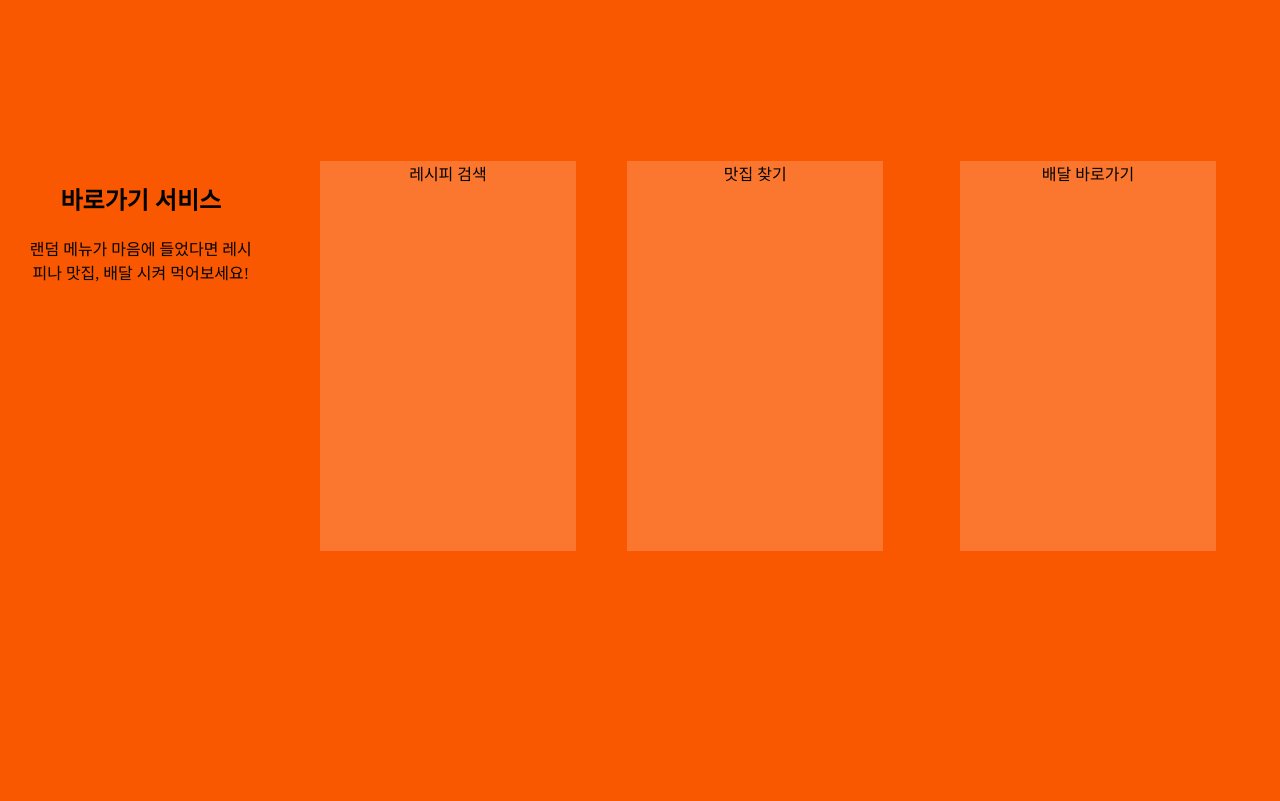
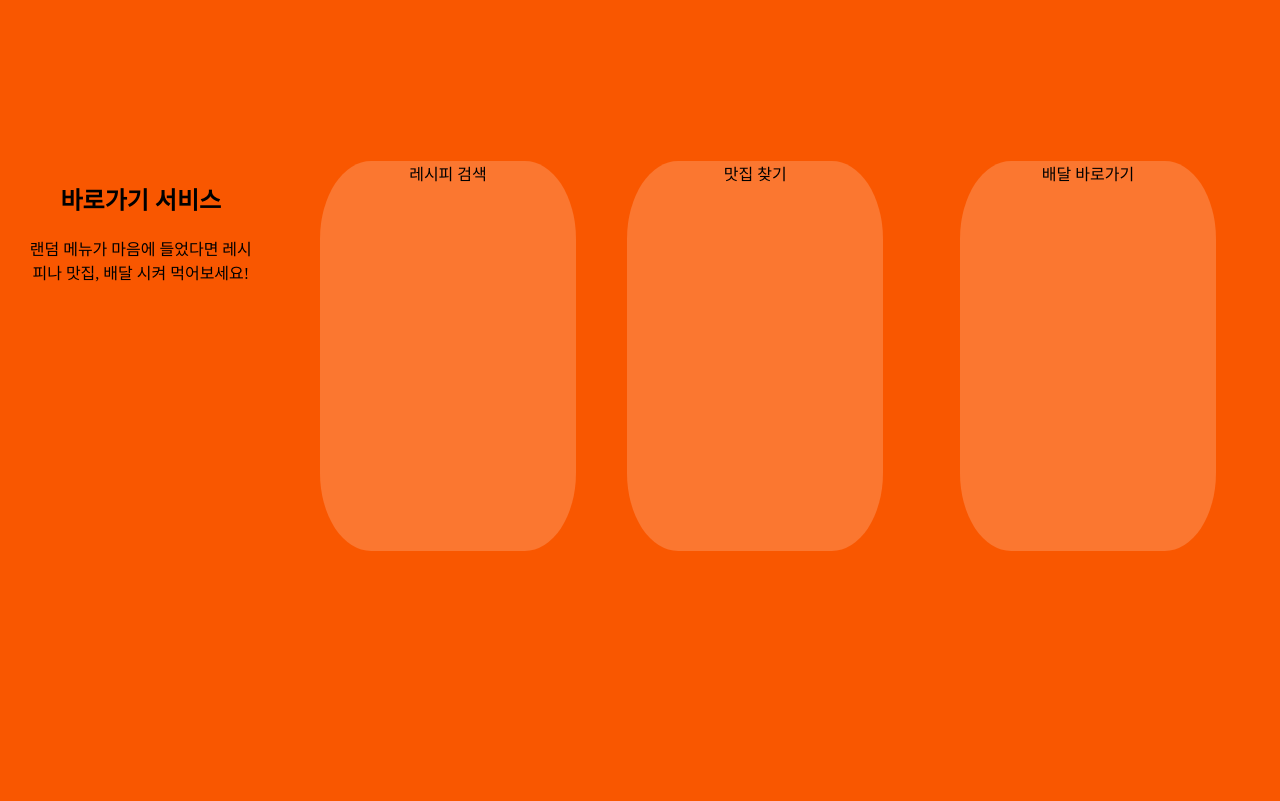
Before and after one commit to eunag63/Pick-the-food, a Django app: page /click/ in a window 1280 px wide. Shown: the part 799-1600 px from the top of the page. Run offline with Django 3.2, Linux system fonts and the light colour scheme; data comes from the database, SQL or seed files in the repository; some web fonts are replaced.

Commit message:
(css) .shortcut1,2,3 border-radius 추가

```diff
--- a/mysite/pickFood/static/css/main.css
+++ b/mysite/pickFood/static/css/main.css
@@ -51,6 +51,7 @@ body{
   margin-left: 5%;
   box-sizing: border-box;
   background-color: #FB7730;
+  border-radius: 20%;
 }
 .shortcut2{
   float: left;
@@ -59,6 +60,7 @@ body{
   height: 75%;
   box-sizing: border-box;
   background-color: #FB7730;
+  border-radius: 20%;
 }
 .shortcut3{
   float: right;
@@ -67,6 +69,7 @@ body{
   margin-right: 5%;
   box-sizing: border-box;
   background-color: #FB7730;
+  border-radius: 20%;
 }
 
 .parent{
```
